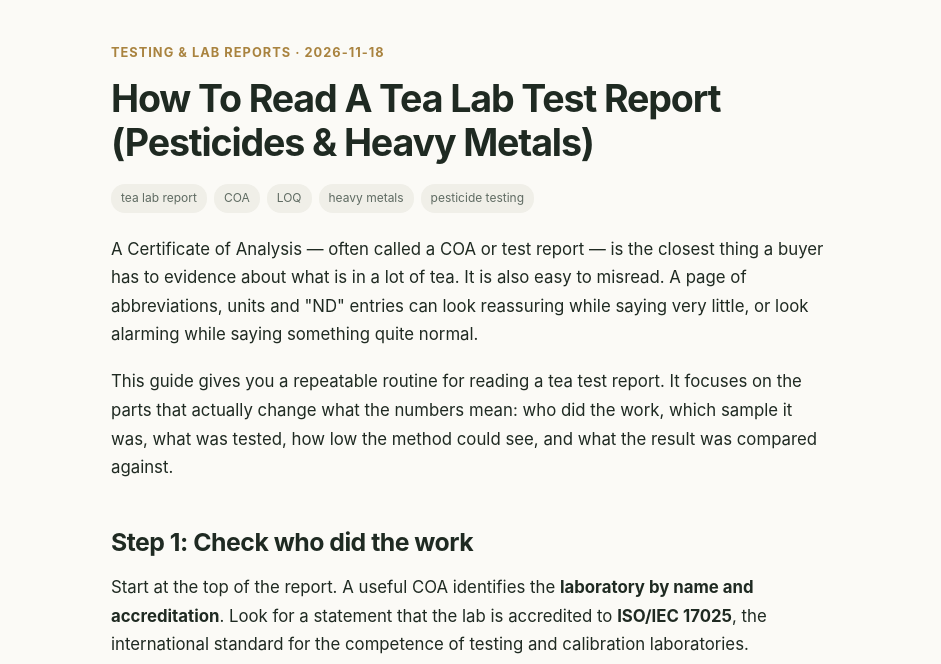
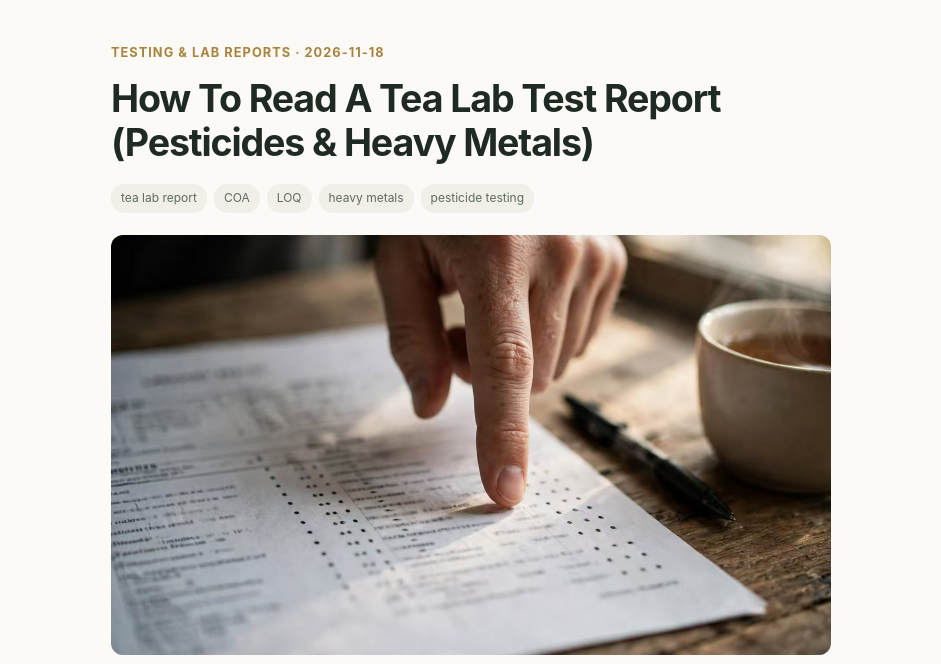
Before and after one commit to hanchaoqun8/dazi-tea-blog, a plain HTML site: page site/posts/read-tea-lab-test-report/index.html in a window 1280 px wide. Shown: the part 67-731 px from the top of the page, without its empty margins (169-1110 px from the left). Drawn offline with Linux system fonts and the light colour scheme.

Commit message:
Add index.html

```diff
--- a/site/posts/read-tea-lab-test-report/index.html
+++ b/site/posts/read-tea-lab-test-report/index.html
@@ -7,6 +7,7 @@
 <meta property="og:description" content="Learn how to read a tea Certificate of Analysis: lab accreditation, sample ID, LOD and LOQ, units, pass/fail limits and measurement uncertainty, step by step.">
 <meta property="og:type" content="website">
 <meta property="og:url" content="https://blog.dazi.uk/">
+<meta property="og:image" content="https://blog.dazi.uk/assets/img/read-tea-lab-test-report.jpg">
 <link rel="stylesheet" href="/assets/style.css">
 <link rel="alternate" type="application/rss+xml" title="RSS" href="/rss.xml">
 </head><body class="post-page">
@@ -18,6 +19,7 @@
 <div class="post-cat">Testing &amp; Lab Reports · 2026-11-18</div>
 <h1>How To Read A Tea Lab Test Report (Pesticides &amp; Heavy Metals)</h1>
 <div class="tags"><span class="tag">tea lab report</span> <span class="tag">COA</span> <span class="tag">LOQ</span> <span class="tag">heavy metals</span> <span class="tag">pesticide testing</span></div>
+<figure class="post-cover"><img src="/assets/img/read-tea-lab-test-report.jpg" alt="Finger pointing at results on a printed laboratory report."></figure>
 <div class="post-body">
 <p>A Certificate of Analysis — often called a COA or test report — is the closest thing a buyer has to evidence about what is in a lot of tea. It is also easy to misread. A page of abbreviations, units and "ND" entries can look reassuring while saying very little, or look alarming while saying something quite normal.</p>
 <p>This guide gives you a repeatable routine for reading a tea test report. It focuses on the parts that actually change what the numbers mean: who did the work, which sample it was, what was tested, how low the method could see, and what the result was compared against.</p>
```
